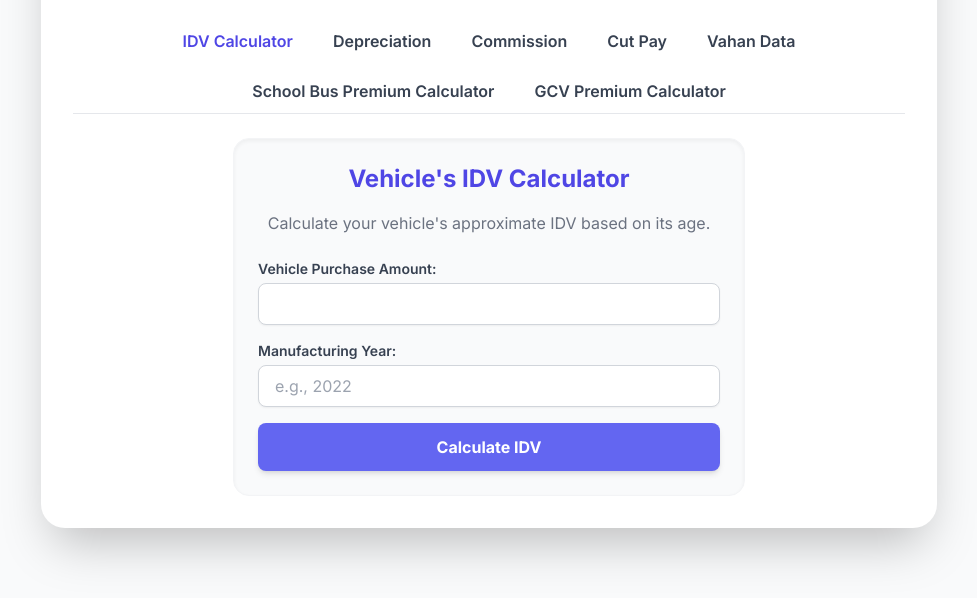
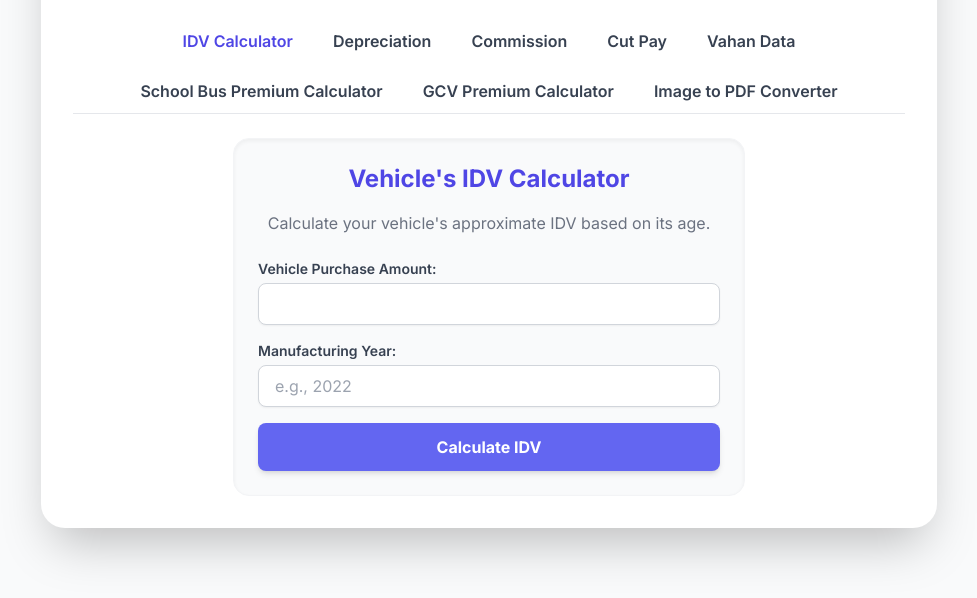
Before and after one commit to devjmi/Devender, a plain HTML site: page Insurance Tools Hub.html in a window 1280 px wide. Shown: the part 202-800 px from the top of the page, without its empty margins (151-1128 px from the left). Drawn offline with nearby package versions, Linux system fonts and the light colour scheme.

Commit message:
Update Insurance Tools Hub.html

```diff
--- a/Insurance Tools Hub.html
+++ b/Insurance Tools Hub.html
@@ -1,4 +1,3 @@
-
 <!DOCTYPE html>
 <html lang="en">
 <head>
@@ -59,6 +58,9 @@
             </a>
             <a href="https://devjmi.github.io/Devender/GCV%20Premium%20Calculator%20.html" target="_blank" class="tab-button px-4 py-2 text-sm sm:text-base font-semibold text-gray-700 hover:text-indigo-600 transition-colors duration-200 border-b-2 border-transparent hover:border-indigo-500 focus:outline-none focus:border-indigo-500">
                 GCV Premium Calculator
+            </a>
+            <a href="https://devjmi.github.io/Devender/Image-to-PDF-Converter.html" target="_blank" class="tab-button px-4 py-2 text-sm sm:text-base font-semibold text-gray-700 hover:text-indigo-600 transition-colors duration-200 border-b-2 border-transparent hover:border-indigo-500 focus:outline-none focus:border-indigo-500">
+                Image to PDF Converter
             </a>
         </div>
         <div id="content-container" class="flex flex-col items-center">
```
